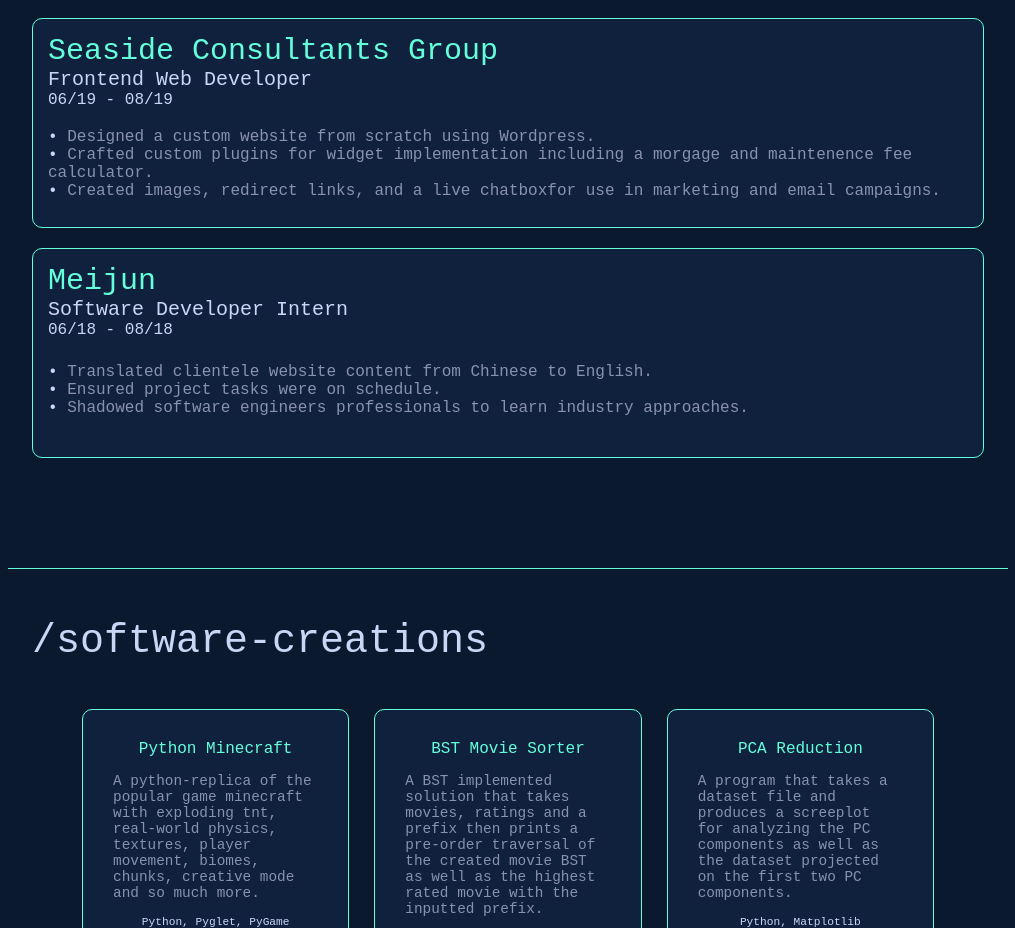
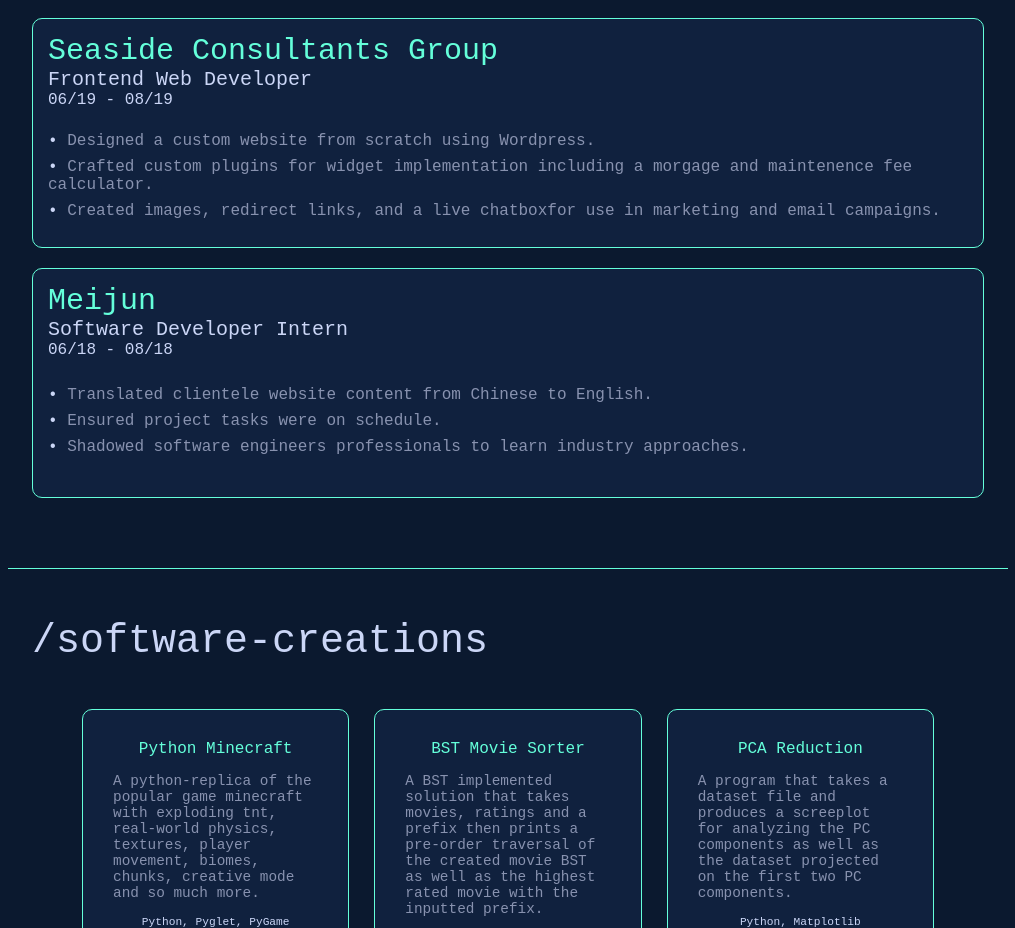
Before and after one commit to briggsrr/My-Website, a React (Create React App) app: page / in a window 1280 px wide. Shown: the part 2542-3470 px from the top of the page, without its empty margins (132-1147 px from the left). Built offline with nearby package versions, Linux system fonts and the light colour scheme.

Commit message:
small fixes

```diff
--- a/src/components/ExperienceSection/ExperienceElements.js
+++ b/src/components/ExperienceSection/ExperienceElements.js
@@ -6,13 +6,17 @@
     padding-top: 80px;
     height: 1000px;
 
-    @media screen and (max-width:550px) {
+    @media screen and (max-width:650px) {
         height: 1100px;
 
     }
 
+    @media screen and (max-width:550px) {
+        height: 1200px;
+    }
+
     @media screen and (max-width:400px) {
-        height: 1200px;
+        height: 1300px;
 
     }
 
@@ -87,6 +91,7 @@
 
 
 
+
 `;
 
 export const RowTop = styled.div`
@@ -138,7 +143,7 @@
             "b b b"
             "b b b";
 
-    height: 210px;
+    height: 230px;
     border: 1px solid #64ffda;
     border-radius: 10px;
     background: #10213e;
@@ -147,17 +152,17 @@
 
 
     @media screen and (max-width:650px) {
-        height: 250px;
+        height: 270px;
 
     }
 
     @media screen and (max-width:550px) {
-        height: 300px;
+        height: 320px;
 
     }
 
     @media screen and (max-width:400px) {
-        height: 350px;
+        height: 370px;
 
     }
 
@@ -171,3 +176,12 @@
 
 
 `;
+
+
+export const Point= styled.div`
+    margin-bottom: -10px;
+
+
+
+
+`;
--- a/src/components/ExperienceSection/index.js
+++ b/src/components/ExperienceSection/index.js
@@ -13,7 +13,8 @@
     RoleTasks,
     ExperienceRow,
     ExperienceRow2,
-    Colored
+    Colored,
+    Point
 
 } from './ExperienceElements'
 const ExperienceSection = () => {
@@ -74,12 +75,18 @@
                 </RowTop>
                 <RowBottom>
                   <RoleTasks>
+                  <Point>
                   <Colored>&#8226; </Colored>
                   Designed a custom website from scratch using Wordpress.
+                  </Point>
+                  <Point>
                     <br></br><Colored>&#8226; </Colored>
                   Crafted custom plugins for widget implementation including a morgage and maintenence fee calculator.
+                  </Point>
+                  <Point>
                     <br></br><Colored>&#8226; </Colored>
                   Created images, redirect links, and a live chatboxfor use in marketing and email campaigns.
+                  </Point>
                   </RoleTasks>
                 </RowBottom>
                </ExperienceRow2>
@@ -101,12 +108,20 @@
                 </RowTop>
                 <RowBottom>
                   <RoleTasks>
+
+                  <Point>
                   <Colored>&#8226; </Colored>
                    Translated clientele website content from Chinese to English.
+                  </Point>
+                   <Point>
                     <br></br><Colored>&#8226; </Colored>
                     Ensured project tasks were on schedule.
+                    </Point>
+                    <Point>
                     <br></br><Colored>&#8226; </Colored>
                     Shadowed software engineers professionals to learn industry approaches.
+                    </Point>
+
                   </RoleTasks>
                 </RowBottom>
                </ExperienceRow2>
```
